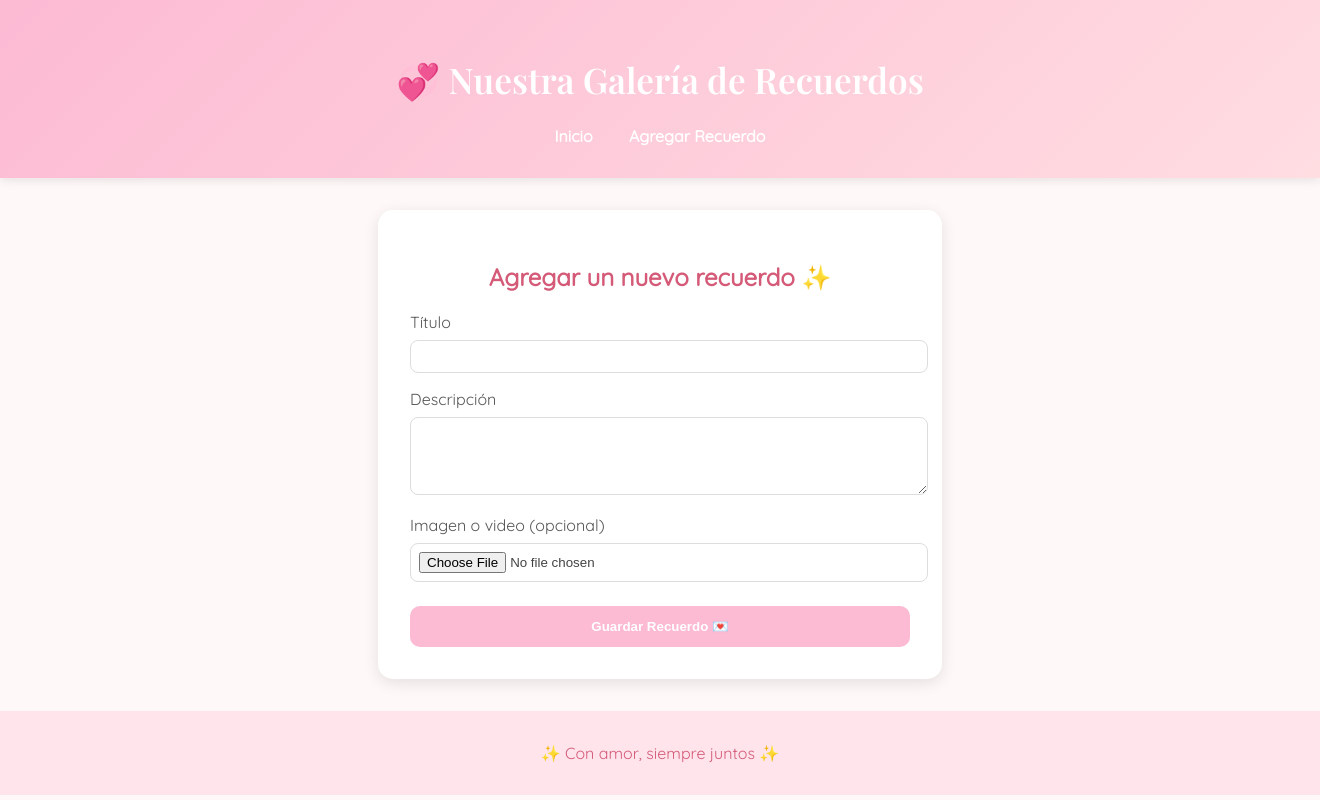
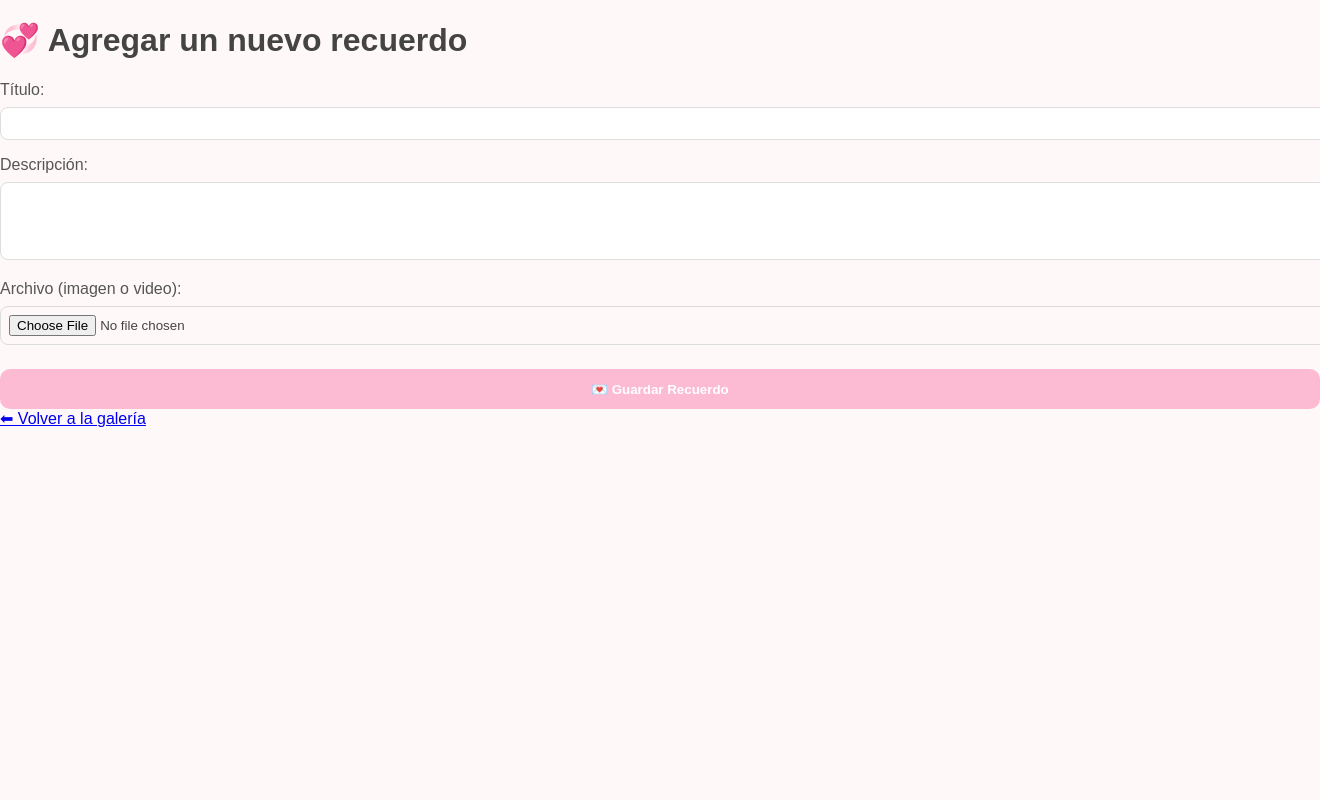
Before and after one commit to Juandy17/galeria-romantica, a Flask app: page /agregar in a window 1320 px wide; the page is wider, and only the part inside the window is pictured. Run offline with Flask 3, Linux system fonts and the light colour scheme.

Commit message:
Update add.html

```diff
--- a/templates/add.html
+++ b/templates/add.html
@@ -1,18 +1,28 @@
-{% extends "base.html" %}
-{% block content %}
-<div class="formulario">
-    <h2>Agregar un nuevo recuerdo ✨</h2>
-    <form method="POST" enctype="multipart/form-data">
-        <label>Título</label>
-        <input type="text" name="titulo" required>
+<!DOCTYPE html>
+<html lang="es">
+<head>
+    <meta charset="UTF-8">
+    <meta name="viewport" content="width=device-width, initial-scale=1.0">
+    <title>Agregar Recuerdo 💌</title>
+    <link rel="stylesheet" href="{{ url_for('static', filename='style.css') }}">
+</head>
+<body>
+    <div class="formulario-contenedor">
+        <h1>💞 Agregar un nuevo recuerdo</h1>
+        <form action="{{ url_for('agregar') }}" method="POST" enctype="multipart/form-data">
+            <label for="titulo">Título:</label>
+            <input type="text" name="titulo" required>
 
-        <label>Descripción</label>
-        <textarea name="descripcion" rows="4" required></textarea>
+            <label for="descripcion">Descripción:</label>
+            <textarea name="descripcion" rows="4" required></textarea>
 
-        <label>Imagen o video (opcional)</label>
-        <input type="file" name="archivo" accept="image/*,video/*">
+            <label for="archivo">Archivo (imagen o video):</label>
+            <input type="file" name="archivo" accept="image/*,video/*">
 
-        <button type="submit">Guardar Recuerdo 💌</button>
-    </form>
-</div>
-{% endblock %}
+            <button type="submit" class="boton-agregar">💌 Guardar Recuerdo</button>
+        </form>
+
+        <a href="{{ url_for('index') }}" class="volver">⬅ Volver a la galería</a>
+    </div>
+</body>
+</html>
```
